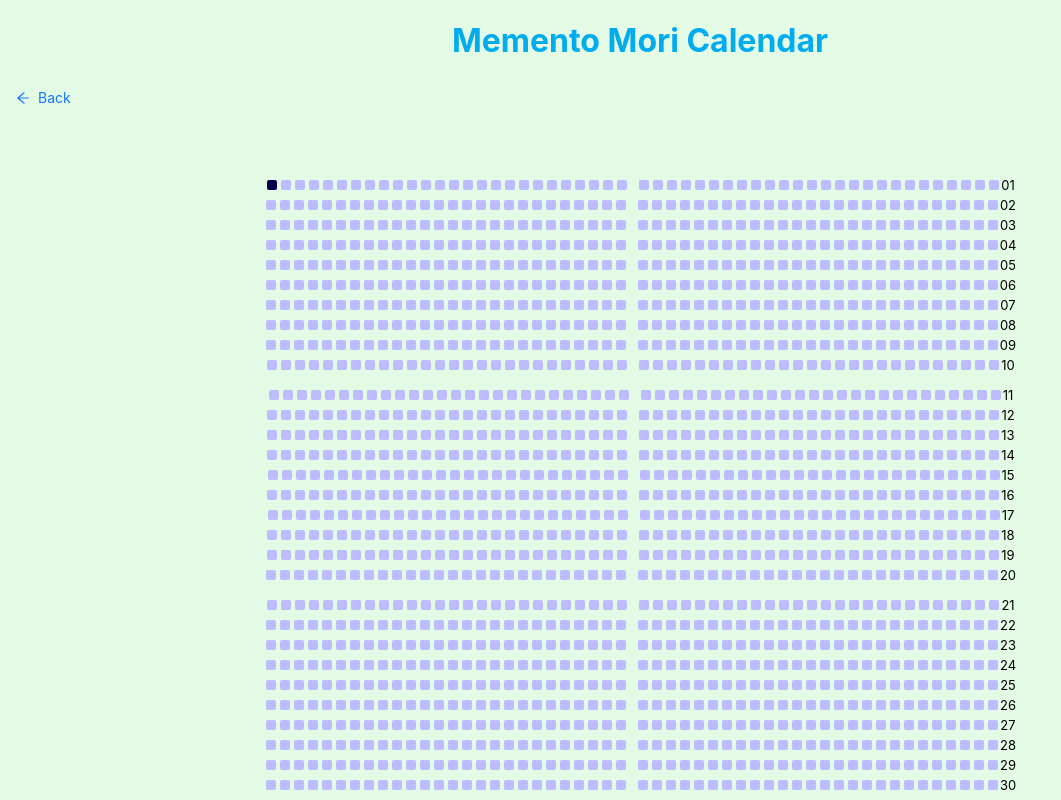
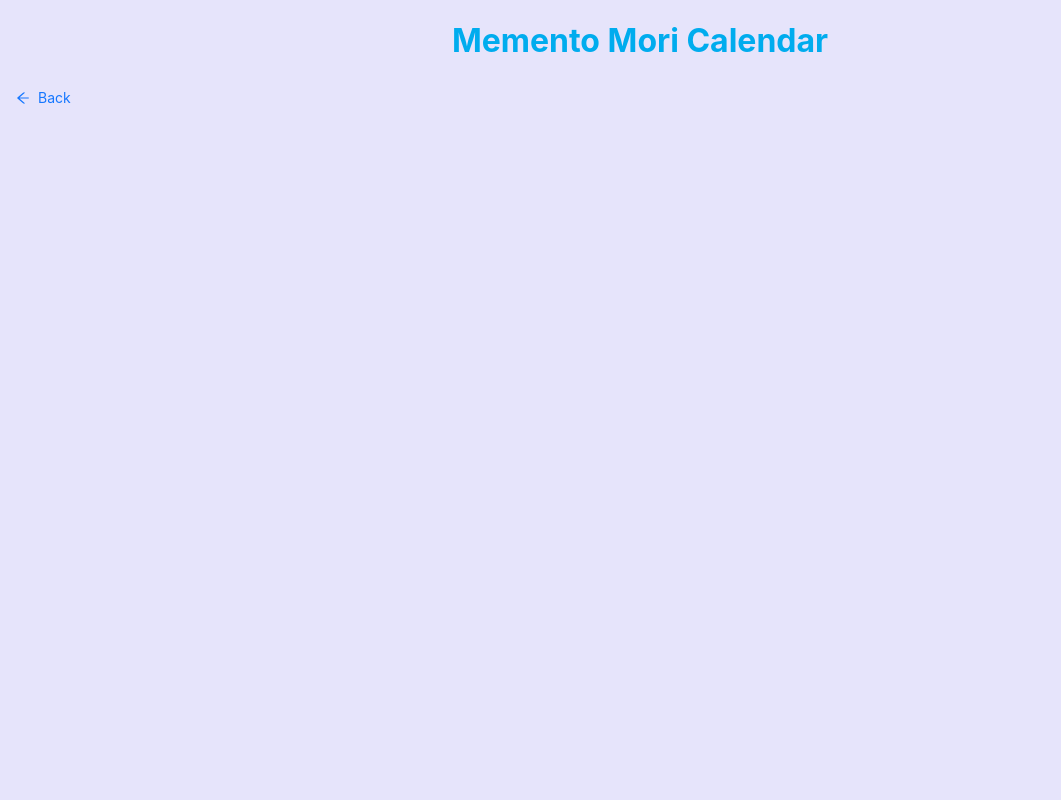
Before and after one commit to chessmadridista/memento-mori, a React (Create React App) app in the folder app/: page /calendar in a window 1280 px wide. Shown: the top 800 px of the page, without its empty margins (0-1061 px from the left). Built offline with nearby package versions, Linux system fonts and the light colour scheme.

Commit message:
Render calendar dynamically according to the age of death.

```diff
--- a/app/src/components/calendar/Calendar.js
+++ b/app/src/components/calendar/Calendar.js
@@ -7,7 +7,8 @@ import { useSelector } from 'react-redux';
 
 function Calendar() {
     const noOfYearsSinceBirth = useSelector((state) => state.calendar.noOfYearsSinceBirth);
-    let years = Array.from(Array(80).keys());
+    const AGE_AT_DEATH = useSelector((state) => state.calendar.ageAtDeath);
+    let years = Array.from(Array(AGE_AT_DEATH).keys());
     years = years.map((year) => {
         return (
             <Year key={ year } yearNo={ year } yearsTillToday={ noOfYearsSinceBirth } />
--- a/app/src/components/form/Form.js
+++ b/app/src/components/form/Form.js
@@ -18,11 +18,6 @@ function FormContainer() {
         const DIFFERENCE_BETWEEN_DOB_AND_CURRENT_DATE_IN_YEARS = Math.trunc(DIFFERENCE_BETWEEN_DOB_AND_CURRENT_DATE_IN_YEARS_FLOAT);
         const NO_OF_WEEKS_SINCE_LAST_BIRTHDAY = Math.trunc(Number("0." + DIFFERENCE_BETWEEN_DOB_AND_CURRENT_DATE_IN_YEARS_FLOAT.toString().split('.')[1]) * 52);
         const AGE_AT_DEATH = values["death age"];
-
-        console.log("millisec", DIFFERENCE_BETWEEN_DOB_AND_CURRENT_DATE_IN_MILLISEC);
-        console.log("days", DIFFERENCE_BETWEEN_DOB_AND_CURRENT_DATE_IN_DAYS);
-        console.log("years", DIFFERENCE_BETWEEN_DOB_AND_CURRENT_DATE_IN_YEARS);
-        console.log("weeks", NO_OF_WEEKS_SINCE_LAST_BIRTHDAY);
         DISPATCH(setNoOfWeeks(NO_OF_WEEKS_SINCE_LAST_BIRTHDAY));
         DISPATCH(setNoOfYears(DIFFERENCE_BETWEEN_DOB_AND_CURRENT_DATE_IN_YEARS));
         DISPATCH(setAgeAtDeath(AGE_AT_DEATH));
```
